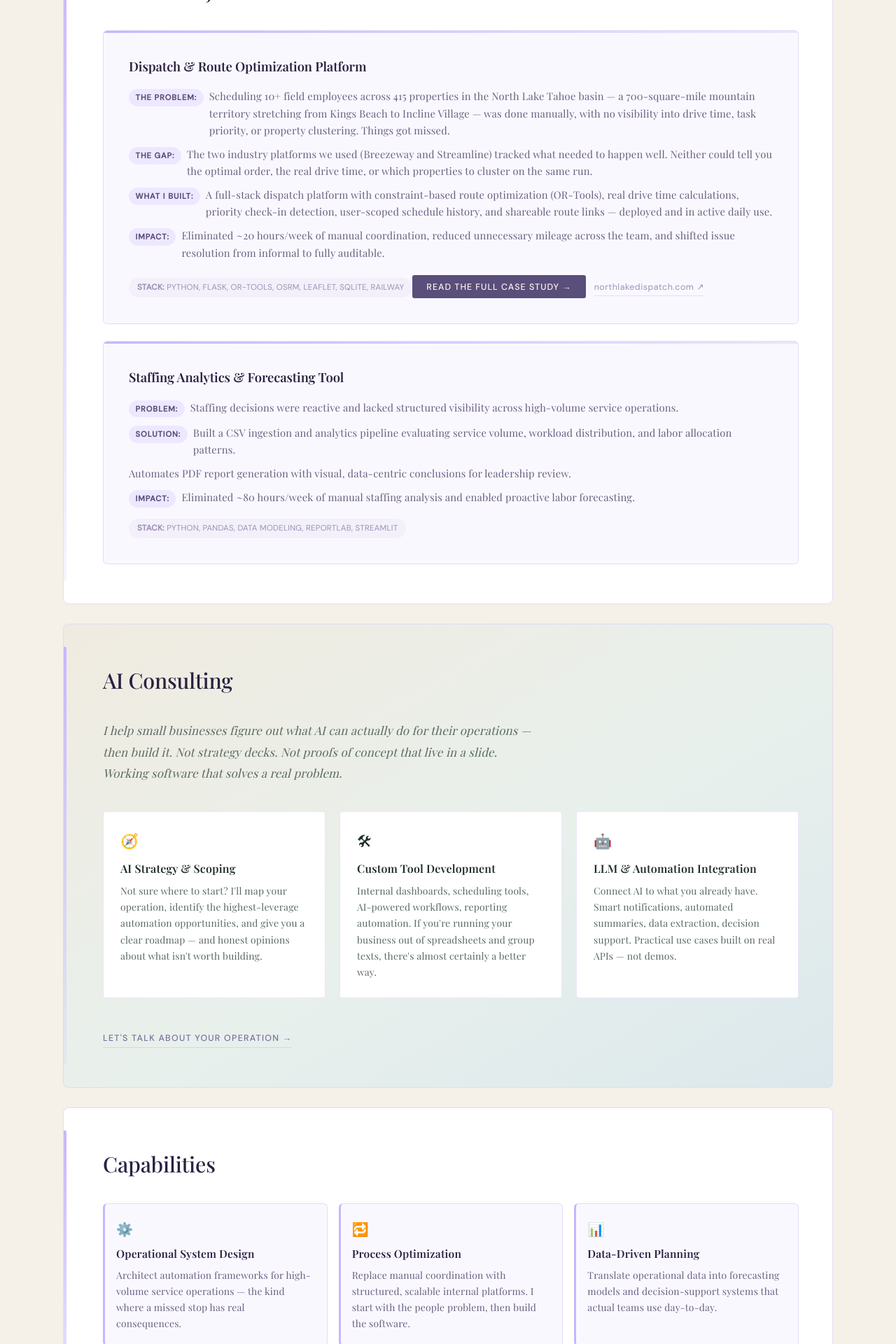
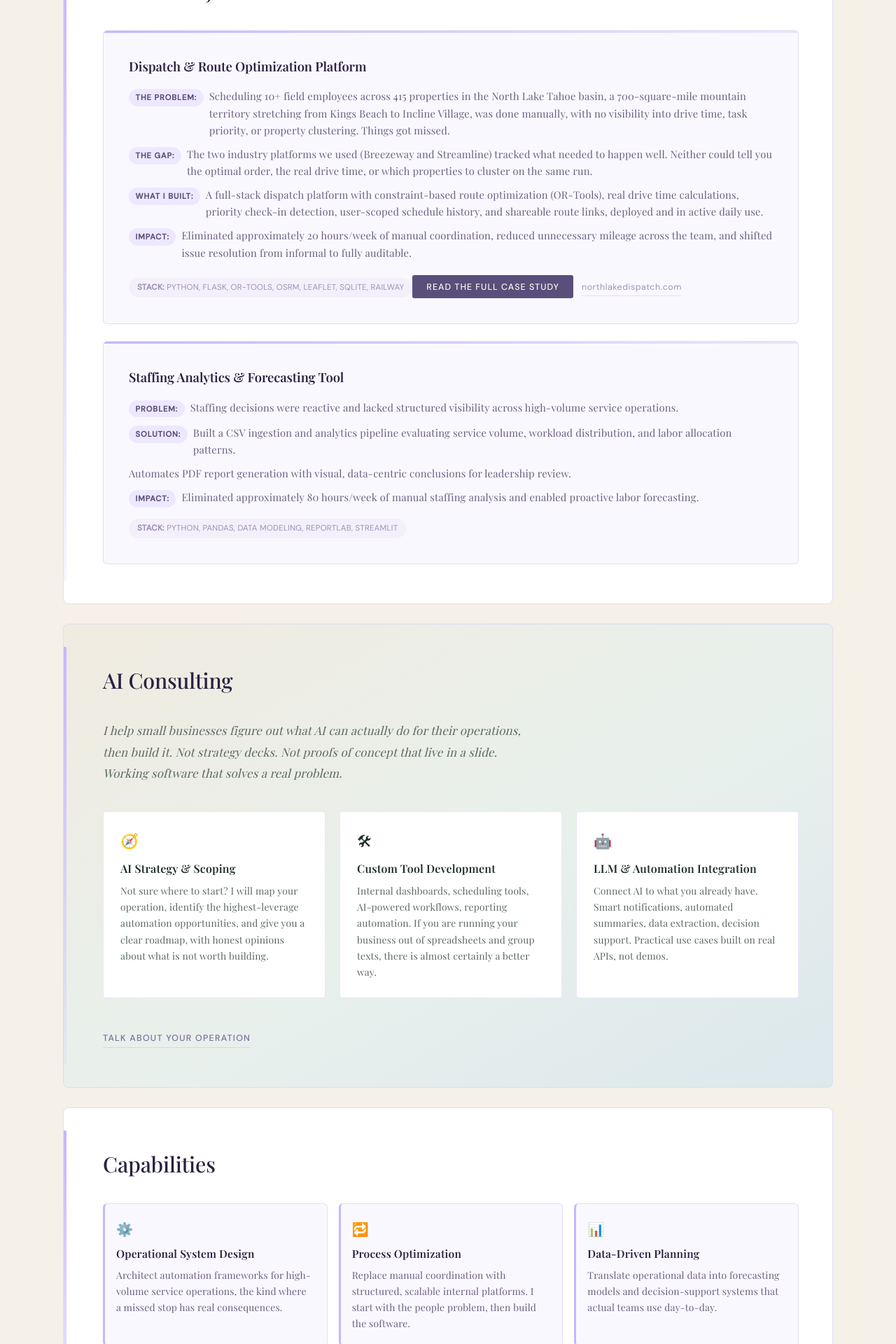
Before and after one commit to madelinegit/madelinedotcom, a React (Vite) app: page / in a window 1280 px wide. Shown: the part 800-2720 px from the top of the page at 70% size. Built offline with nearby package versions, Linux system fonts and the light colour scheme.

Commit message:
Update Home.tsx

```diff
--- a/src/pages/Home.tsx
+++ b/src/pages/Home.tsx
@@ -18,9 +18,9 @@ function Home() {
           <ul className="automation-list">
             <li>
               <strong>The problem:</strong> Scheduling 10+ field employees
-              across 415 properties in the North Lake Tahoe basin — a
+              across 415 properties in the North Lake Tahoe basin, a
               700-square-mile mountain territory stretching from Kings Beach to
-              Incline Village — was done manually, with no visibility into drive
+              Incline Village, was done manually, with no visibility into drive
               time, task priority, or property clustering. Things got missed.
             </li>
             <li>
@@ -33,11 +33,11 @@ function Home() {
               <strong>What I built:</strong> A full-stack dispatch platform with
               constraint-based route optimization (OR-Tools), real drive time
               calculations, priority check-in detection, user-scoped schedule
-              history, and shareable route links — deployed and in active daily
+              history, and shareable route links, deployed and in active daily
               use.
             </li>
             <li>
-              <strong>Impact:</strong> Eliminated ~20 hours/week of manual
+              <strong>Impact:</strong> Eliminated approximately 20 hours/week of manual
               coordination, reduced unnecessary mileage across the team, and
               shifted issue resolution from informal to fully auditable.
             </li>
@@ -49,17 +49,17 @@ function Home() {
             className="case-study-trigger"
             onClick={() => setShowCaseStudy(true)}
           >
-            Read the full case study →
+            Read the full case study
           </button>
-
-           <a href="https://northlakedispatch.com"
+          <a
+            href="https://northlakedispatch.com"
             target="_blank"
             rel="noreferrer"
             className="dispatch-link"
           >
-            northlakedispatch.com ↗
+            northlakedispatch.com
           </a>
-           </div>
+        </div>
 
         <div className="automation-item">
           <h3>Staffing Analytics &amp; Forecasting Tool</h3>
@@ -78,7 +78,7 @@ function Home() {
               conclusions for leadership review.
             </li>
             <li>
-              <strong>Impact:</strong> Eliminated ~80 hours/week of manual
+              <strong>Impact:</strong> Eliminated approximately 80 hours/week of manual
               staffing analysis and enabled proactive labor forecasting.
             </li>
           </ul>
@@ -92,41 +92,41 @@ function Home() {
       <Section id="consulting" title="AI Consulting">
         <p className="consulting-intro">
           I help small businesses figure out what AI can actually do for their
-          operations — then build it. Not strategy decks. Not proofs of concept
+          operations, then build it. Not strategy decks. Not proofs of concept
           that live in a slide. Working software that solves a real problem.
         </p>
         <div className="consulting-grid">
           <div className="consulting-card">
-            <span className="consulting-card-icon">🧭</span>
+            <span className="consulting-card-icon">&#x1F9ED;</span>
             <h3>AI Strategy &amp; Scoping</h3>
             <p>
-              Not sure where to start? I'll map your operation, identify the
+              Not sure where to start? I will map your operation, identify the
               highest-leverage automation opportunities, and give you a clear
-              roadmap — and honest opinions about what isn't worth building.
+              roadmap, with honest opinions about what is not worth building.
             </p>
           </div>
           <div className="consulting-card">
-            <span className="consulting-card-icon">🛠</span>
+            <span className="consulting-card-icon">&#x1F6E0;</span>
             <h3>Custom Tool Development</h3>
             <p>
               Internal dashboards, scheduling tools, AI-powered workflows,
-              reporting automation. If you're running your business out of
-              spreadsheets and group texts, there's almost certainly a better
+              reporting automation. If you are running your business out of
+              spreadsheets and group texts, there is almost certainly a better
               way.
             </p>
           </div>
           <div className="consulting-card">
-            <span className="consulting-card-icon">🤖</span>
+            <span className="consulting-card-icon">&#x1F916;</span>
             <h3>LLM &amp; Automation Integration</h3>
             <p>
               Connect AI to what you already have. Smart notifications,
               automated summaries, data extraction, decision support. Practical
-              use cases built on real APIs — not demos.
+              use cases built on real APIs, not demos.
             </p>
           </div>
         </div>
         <a href="#contact" className="consulting-cta">
-          Let's talk about your operation →
+          Talk about your operation
         </a>
       </Section>
 
@@ -134,27 +134,27 @@ function Home() {
       <Section id="capabilities" title="Capabilities">
         <div className="capabilities-grid">
           <div className="capability-card">
-            <span className="capability-icon">⚙️</span>
+            <span className="capability-icon">&#x2699;&#xFE0F;</span>
             <h3>Operational System Design</h3>
-            <p>Architect automation frameworks for high-volume service operations — the kind where a missed stop has real consequences.</p>
+            <p>Architect automation frameworks for high-volume service operations, the kind where a missed stop has real consequences.</p>
           </div>
           <div className="capability-card">
-            <span className="capability-icon">🔁</span>
+            <span className="capability-icon">&#x1F501;</span>
             <h3>Process Optimization</h3>
             <p>Replace manual coordination with structured, scalable internal platforms. I start with the people problem, then build the software.</p>
           </div>
           <div className="capability-card">
-            <span className="capability-icon">📊</span>
+            <span className="capability-icon">&#x1F4CA;</span>
             <h3>Data-Driven Planning</h3>
             <p>Translate operational data into forecasting models and decision-support systems that actual teams use day-to-day.</p>
           </div>
           <div className="capability-card">
-            <span className="capability-icon">🚀</span>
+            <span className="capability-icon">&#x1F680;</span>
             <h3>Platform Implementation</h3>
-            <p>Design and deploy secure internal systems integrating third-party services — built to last, not just to demo.</p>
+            <p>Design and deploy secure internal systems integrating third-party services, built to last, not just to demo.</p>
           </div>
           <div className="capability-card">
-            <span className="capability-icon">🎯</span>
+            <span className="capability-icon">&#x1F3AF;</span>
             <h3>End-to-End Delivery</h3>
             <p>Technical scoping through rollout and adoption. I stay until the thing actually works.</p>
           </div>
@@ -171,7 +171,7 @@ function Home() {
           <li><strong>Cloud &amp; Infrastructure:</strong> AWS (EC2, S3, IAM), Linux server configuration, Nginx fundamentals</li>
           <li><strong>Containerization &amp; CI/CD:</strong> Docker, GitHub Actions</li>
           <li><strong>Integrations &amp; APIs:</strong> REST APIs, Google Maps API, third-party SaaS integrations</li>
-          <li><strong>Performance &amp; Optimization:</strong> Caching strategies (Redis fundamentals), production monitoring &amp; debugging</li>
+          <li><strong>Performance &amp; Optimization:</strong> Caching strategies (Redis fundamentals), production monitoring and debugging</li>
           <li><strong>Dev Workflow:</strong> Git version control, environment configuration, structured deployment practices</li>
         </ul>
       </Section>
@@ -180,7 +180,7 @@ function Home() {
       <Section id="experience" title="Experience">
         <div className="experience-item">
           <h3>Technical Product &amp; Automation Lead</h3>
-          <p><strong>Tahoe Getaways</strong> · Full-time · May 2024 – Present</p>
+          <p><strong>Tahoe Getaways</strong> · Full-time · May 2024 to Present</p>
           <ul>
             <li>Architect and deliver internal automation systems (Python, SQL, Deployment) replacing manual operational workflows</li>
             <li>Design data analysis tools supporting labor forecasting and cost optimization</li>
@@ -192,9 +192,9 @@ function Home() {
 
         <div className="experience-item">
           <h3>Frontend Systems Engineer (Contract)</h3>
-          <p><strong>Nexalure Technologies</strong> · Oct 2023 – May 2024 · Remote</p>
+          <p><strong>Nexalure Technologies</strong> · Oct 2023 to May 2024 · Remote</p>
           <ul>
-            <li>Architected modular React + TypeScript components within a production-scale application</li>
+            <li>Architected modular React and TypeScript components within a production-scale application</li>
             <li>Directed state orchestration using Redux to maintain cross-view data integrity</li>
             <li>Integrated REST API pipelines enabling real-time UI synchronization</li>
             <li>Contributed to sprint-based Agile engineering delivery cycles</li>
@@ -203,7 +203,7 @@ function Home() {
 
         <div className="experience-item">
           <h3>Custom Web Developer</h3>
-          <p><strong>EcoDev LLC</strong> · Freelance · Aug 2023 – Nov 2024</p>
+          <p><strong>EcoDev LLC</strong> · Freelance · Aug 2023 to Nov 2024</p>
           <ul>
             <li>Designed and deployed full-stack applications using Python (Flask) and MySQL with structured relational data modeling</li>
             <li>Implemented secure authentication workflows and scalable backend validation logic</li>
@@ -214,7 +214,7 @@ function Home() {
 
         <div className="experience-item">
           <h3>Healthcare Data Specialist</h3>
-          <p><strong>Embrace Pet Insurance</strong> · Aug 2019 – Jul 2023</p>
+          <p><strong>Embrace Pet Insurance</strong> · Aug 2019 to Jul 2023</p>
           <ul>
             <li>Structured datasets within regulated financial systems</li>
             <li>Queried and validated datasets using SQL to verify database integrity</li>
@@ -228,31 +228,29 @@ function Home() {
       <Section id="education" title="Education">
         <div className="education-item">
           <h3>Coding Dojo</h3>
-          <p>Software Development Certification — Computer Software Engineering</p>
+          <p>Software Development Certification, Computer Software Engineering</p>
           <p>Full-Stack Python, MySQL, JavaScript, React, Version Control</p>
           <p>2022</p>
         </div>
 
         <div className="education-item">
           <h3>Project Management Institute (PMI)</h3>
-          <p>Certified Associate in Project Management (CAPM®)</p>
+          <p>Certified Associate in Project Management (CAPM)</p>
           <p>2019</p>
         </div>
 
         <div className="education-item">
           <h3>Ohio University</h3>
-          <p>Bachelor of Science — Anthropology</p>
-          <p>Associate of Science — Information Technology</p>
+          <p>Bachelor of Science, Anthropology</p>
+          <p>Associate of Science, Information Technology</p>
           <p>Certificate in Strategic Business Leadership</p>
-          <p>2011 – 2014</p>
+          <p>2011 to 2014</p>
         </div>
-
-        <br />
 
         <div className="education-item">
           <h4>Languages</h4>
-          <p className="small-text">Spanish — C1 (Advanced / Professional Working Proficiency)</p>
-          <p className="small-text">Portuguese — B2 (Intermediate)</p>
+          <p className="small-text">Spanish, C1 Advanced / Professional Working Proficiency</p>
+          <p className="small-text">Portuguese, B2 Intermediate</p>
         </div>
       </Section>
 
@@ -261,11 +259,11 @@ function Home() {
         <p style={{ maxWidth: "520px", lineHeight: "1.8", marginBottom: "1.5rem" }}>
           Whether you have a half-formed idea about automating something in
           your operation, a specific project you want to scope, or you just
-          want to talk through what's possible — I'm happy to have that
+          want to talk through what is possible, I am happy to have that
           conversation.
         </p>
         <a href="mailto:mgalldev@gmail.com" className="consulting-cta">
-          mgalldev@gmail.com →
+          mgalldev@gmail.com
         </a>
       </Section>
 
```
